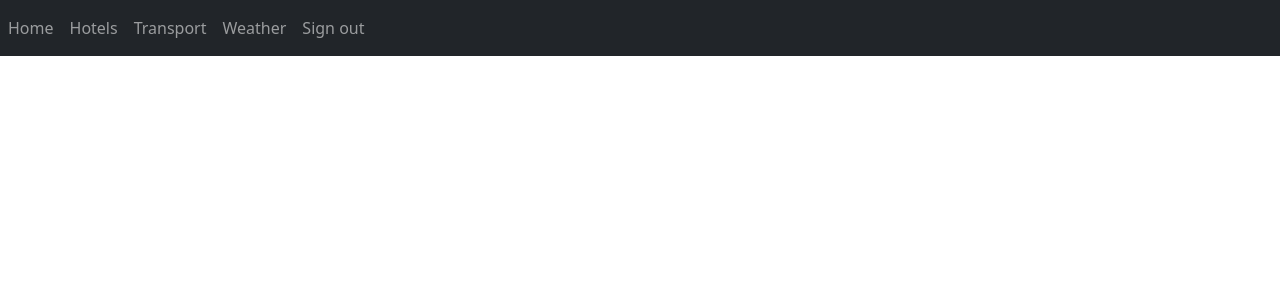
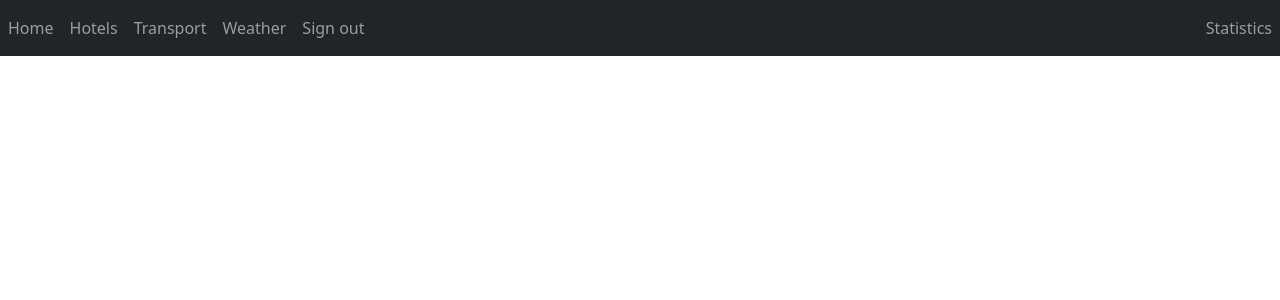
Before and after one commit to ITA-Dnipro/Dp-207_Python, a Django app: page /home/ in a window 1280 px wide. Shown: the top 300 px of the page. Run offline with Django 3.2, Linux system fonts and the light colour scheme; the visitor is signed in with stand-in values (Sample User, id 1); parts of the project's set-up code (start-up, migrations or seed data) failed here and were passed over; some libraries are stand-ins or nearby versions.

Commit message:
statistics url added to base template + route visible for admin only

```diff
--- a/django_app/statistics_app/views.py
+++ b/django_app/statistics_app/views.py
@@ -1,6 +1,10 @@
 from django.shortcuts import render
+from django.contrib.admin.views.decorators import (
+    staff_member_required
+)
 
 
+@staff_member_required
 def stats_home(request):
     '''
     View func for '/statistics' path
--- a/django_app/templates/base.html
+++ b/django_app/templates/base.html
@@ -43,7 +43,15 @@
                 <a class="nav-link" href="{% url 'user_auth:sign_out' %}">Sign out</a>
             </li>
             {% endif %}
+
           </ul>
+          {% if request.user.is_superuser %}
+          <ul class="navbar-nav ms-auto">
+            <li class="nav-item">
+              <a class="nav-link" href="{% url 'statistics_app:stats_home' %}">Statistics</a>
+            </li>
+          </ul>
+          {% endif %}
         </div>
     </nav>
     <div class="container-fluid">
```
